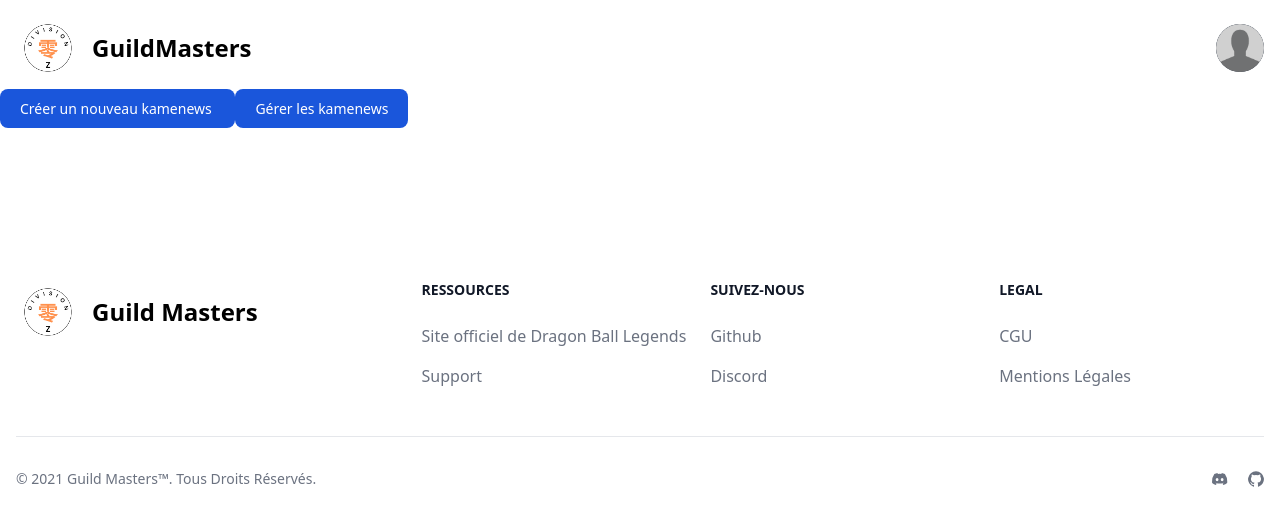
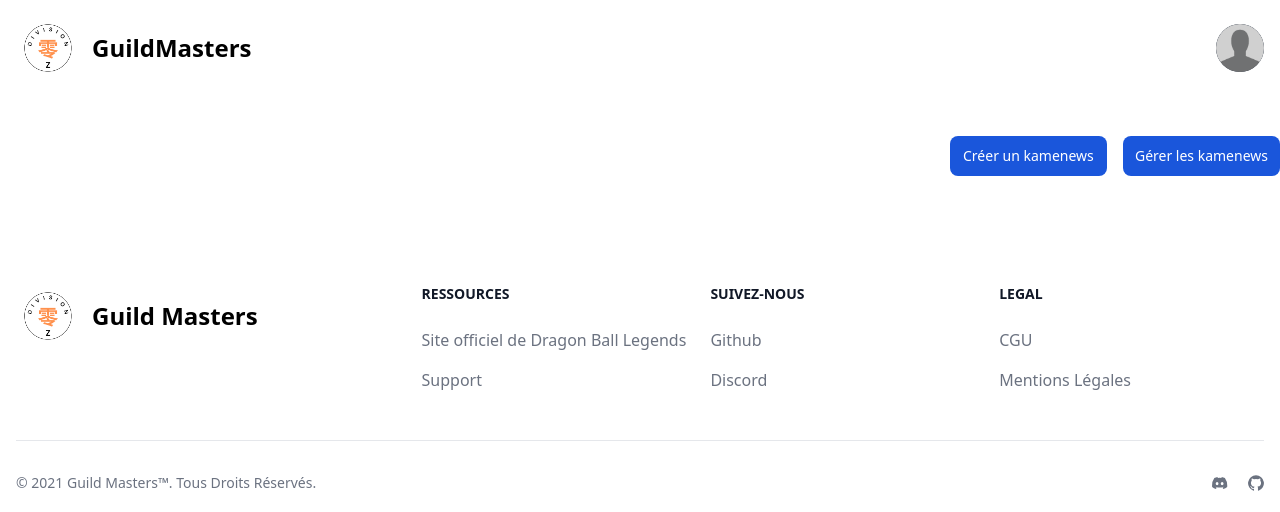
Before and after one commit to AyunGaming/GuildMasters, a PHP site: template app/Templates/kamenews.twig in a window 1280 px wide. Shown: the top 512 px of the page. Run offline with PHP 8.4, Linux system fonts and the light colour scheme; the template is opened without the code that fills it, so the values that code supplies are empty; some libraries are stand-ins or nearby versions.

Commit message:
Transition for Kamenews list page

```diff
--- a/app/Templates/kamenews.twig
+++ b/app/Templates/kamenews.twig
@@ -2,83 +2,50 @@
 
 {% block title %} Kamenews {% endblock %}
 
-{% block styles %}
-	<link rel="stylesheet" href="/public/css/kamenewsAdmin.css">
-{% endblock %}
-
 {% block body %}
-	<section>
-		<div class="">
-			<div class="col-2 me-3 me-sm-0">
-				<a href="{{ url_for('new-kamenews') }}" class="text-white bg-blue-700 hover:bg-blue-800 focus:ring-4
-				focus:ring-blue-300 font-medium rounded-lg text-sm px-5 py-2.5 dark:bg-blue-600 dark:hover:bg-blue-700
-				focus:outline-none dark:focus:ring-blue-800">
-					Créer un nouveau kamenews
+	<section class="pt-10 pb-5">
+		<div class="justify-end flex px-8 mx-auto max-w-screen-xl">
+			<div class="grid lg:grid-cols-2 sm:grid-cols-1 gap-4">
+					<a href="{{ url_for('new-kamenews') }}" class="text-white bg-blue-700 hover:bg-green-800 focus:ring-4
+						focus:ring-green-300 font-medium rounded-lg text-sm px-2 py-2.5 dark:bg-green-600 dark:hover:bg-green-700
+						focus:outline-none dark:focus:ring-green-800 text-center">
+						Créer un kamenews
 					</a>
 					<a href="{{ url_for('admin-kamenews') }}" class="text-white bg-blue-700 hover:bg-blue-800 focus:ring-4
-				focus:ring-blue-300 font-medium rounded-lg text-sm px-5 py-2.5 dark:bg-blue-600 dark:hover:bg-blue-700
-				focus:outline-none dark:focus:ring-blue-800">
+						focus:ring-blue-300 font-medium rounded-lg text-sm px-3 py-2.5 dark:bg-blue-600 dark:hover:bg-blue-700
+						focus:outline-none dark:focus:ring-blue-800 text-center">
 						Gérer les kamenews
 					</a>
 			</div>
 		</div>
 	</section>
-	<section class="bg-white dark:bg-gray-900">
-		<div class="py-8 px-8 mx-auto max-w-screen-xl lg:py-16">
-			<div class="grid grid-cols-3 gap-8">
+
+	<section class="py-2 bg-white dark:bg-gray-900 mb-10">
+		<div class="px-8 mx-auto max-w-screen-xl">
+			<div class="grid lg:grid-cols-3 sm:grid-cols-1 gap-8">
 				{% for k in kamenews %}
-					<div class="max-w-sm bg-white rounded-lg shadow dark:bg-gray-800 p-4 mb-3">
-						 <div class="grid grid-rows-1 justify-center mb-3">
+					<button id="{{ k.getId() }}" class="kamenews-read">
+						<div class="lg:w-96 bg-white rounded-lg shadow dark:bg-gray-800 p-3 kamenews-card relative" style="height: 544px">
+							<div class="justify-center border-gray-200 dark:border-gray-700 mb-3">
 								<h5 class="text-xl text-center font-bold leading-none text-gray-900 dark:text-white">
 									Kamenews n°{{ k.getId() }}
 								</h5>
+							</div><hr/>
+							<div class="flex justify-center pt-5">
+								<img class="rounded-lg shadow" src="/public/images/kamenews/eqico_info_sp.jpg" alt="">
 							</div>
-
-						 <div class="grid grid-rows-1 items-center border-gray-200 border-t dark:border-gray-700 justify-between">
-							 <div class="flex justify-center pt-5">
-								 <img class="w-40" src="/public/images/db_2star.png" alt="">
+							<div class="justify-between">
+								<p class="text-base text-gray-700 dark:text-gray-300 mt-4 mx-4 text-justify sm:text-xl">{{ k.getDesc() }}</p>
 							</div>
-							 <p class="text-center text-gray-700 dark:text-gray-300 mt-2">{{ k.getDesc() }}</p>
-
-						 </div>
-
-						<div class="grid grid-rows-1 mt-4">
-							<p class="text-sm text-center font-bold italic text-gray-700 dark:text-gray-300">{{ k.getDate() }}</p>
+							<div id="RedacdDate" class="absolute bottom-0 left-0 right-0 mb-4 text-sm font-bold italic text-gray-700 dark:text-gray-300">
+								Publié le:<br>{{ k.getDate() }}
 							</div>
 						</div>
+					</button>
 				{% endfor %}
 			</div>
 		</div>
 	 </section>
-<!--
-	<div class="container-fluid">
-		<h1>Kamenews</h1>
-		{% if user is not null and user.getRole() is constant('division\\Models\\Enums\\Role::ADMIN') %}
-			<div class="row justify-content-end">
-				<div class="col-2 me-3 me-sm-0">
-					<a href="{{ url_for('new-kamenews') }}" class="btn btn-sm btn-success">
-						Créer un nouveau kamenews
-					</a>
-					<a href="{{ url_for('admin-kamenews') }}" class="btn btn-sm btn-success mt-2">
-						Gérer les kamenews
-					</a>
-				</div>
-			</div>
-		{% endif %}
-		<div class="row mt-5 justify-content-center">
-			{% for k in kamenews %}
-				<div class="col-sm-6 col-md-4 col-lg-3 me-3">
-					<button id="{{ k.getId() }}" class="kamenews-read btn">
-						<div class="card">
-							<img alt="Illustration de l'article" class="card-img-top" src="/public/images/db_2star.png" width="150">
-							<h2>Kamenews n°{{ k.getId() }}</h2>
-							<p class="fs-6 fst-italic">{{ k.getDate() }}</p>
-							<p>{{ k.getDesc() }}</p>
-						</div>
-					</button>
-				</div>
-			{% endfor %}
-		</div> -->
 {% endblock %}
 
 {% block script %}
--- a/app/Templates/kamenewsCreate.twig
+++ b/app/Templates/kamenewsCreate.twig
@@ -18,7 +18,7 @@
 		</div>
 		<div class="form-group mt-3 ms-3">
 			<label for="description">Description</label>
-			<textarea class="form-control" id="description" name="description" rows="3" required></textarea>
+			<textarea class="form-control" id="description" name="description" rows="3" maxlength="280" required></textarea>
 		</div>
 		<div class="form-group mt-3 ms-3">
 			<label for="content">Contenu</label>
```
Also changed, not shown: public/css/kamenewsAdmin.css (deleted, +0 -39 lines). Lines whose indentation alone changed are shown as unchanged.
